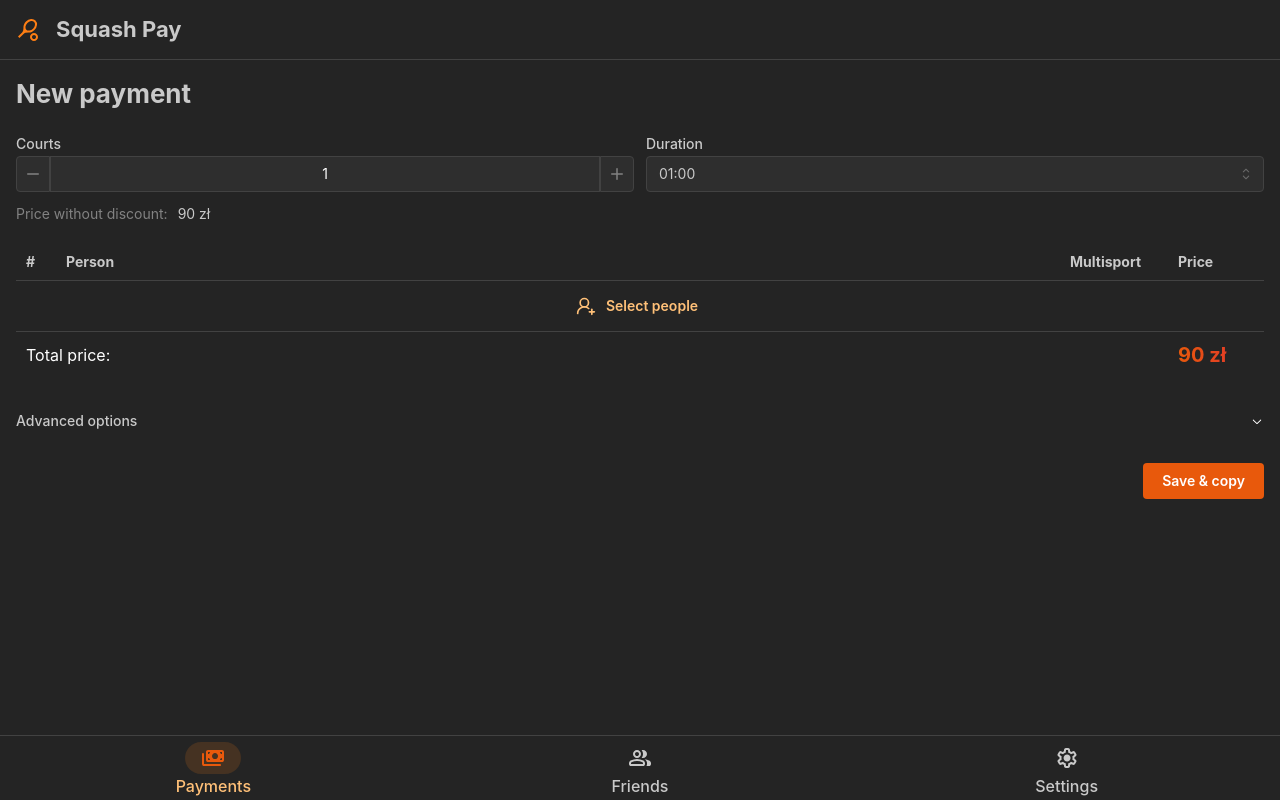
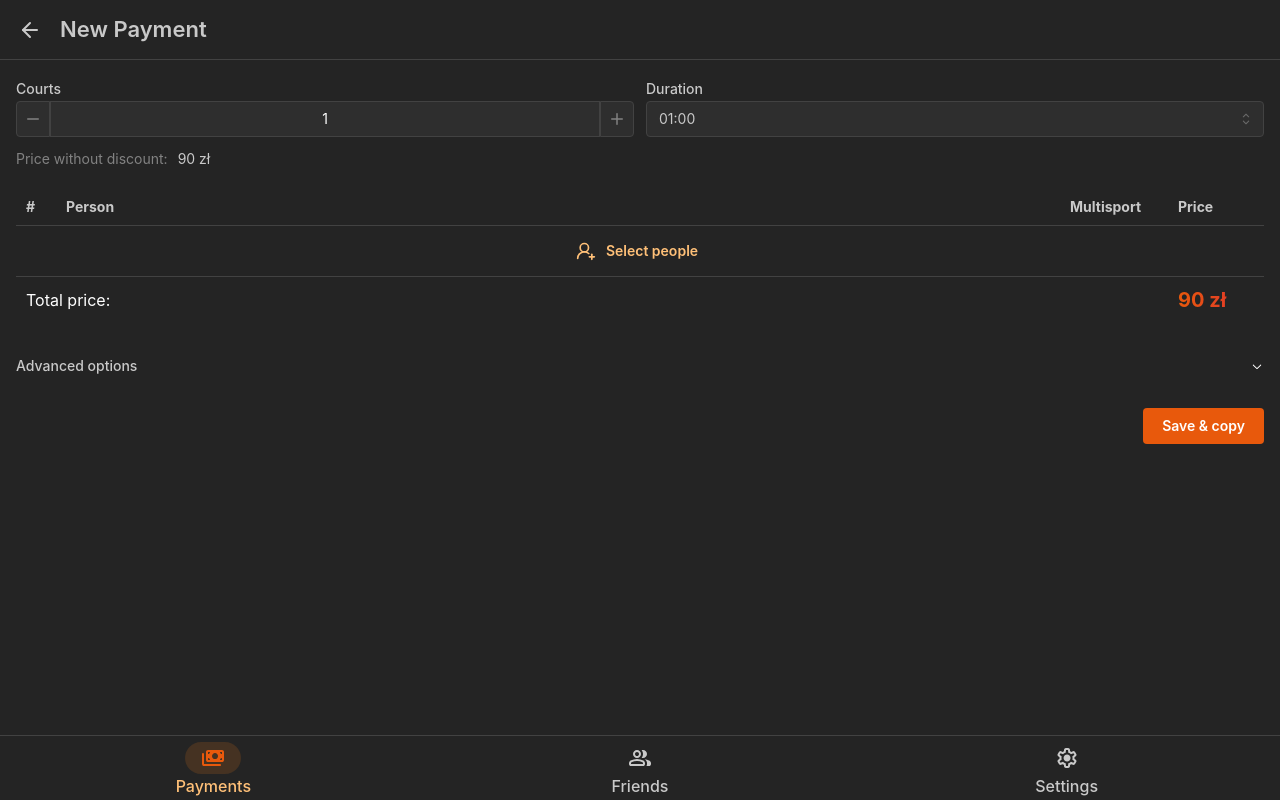
Before and after one commit to danyavol/squash-pay, a React (Vite) app: page /new in a window 1280 px wide. Built offline with nearby package versions, Linux system fonts and the light colour scheme.

Commit message:
feat: Topbar

```diff
--- a/src/App.tsx
+++ b/src/App.tsx
@@ -1,18 +1,13 @@
-import Logo from "./assets/squash-logo.svg?react";
-import { AppShell, Group, Title, useMantineTheme } from "@mantine/core";
+import { AppShell } from "@mantine/core";
 import { Outlet } from "react-router";
 import { NavigationBar } from "./components/NavigationBar/NavigationBar.tsx";
+import { TopBar } from "./components/TopBar/TopBar.tsx";
 
 function App() {
-  const theme = useMantineTheme();
-
   return (
     <AppShell header={{ height: 60 }} padding="md">
       <AppShell.Header>
-        <Group h="100%" px="md">
-          <Logo fill={theme.colors.orange[6]} />
-          <Title order={3}>Squash Pay</Title>
-        </Group>
+        <TopBar />
       </AppShell.Header>
       <AppShell.Footer>
         <NavigationBar />
--- /dev/null
+++ b/src/components/Logo/Logo.module.scss
@@ -0,0 +1,18 @@
+.icon {
+  color: var(--mantine-primary-color-filled);
+}
+
+.title {
+  color: var(--mantine-color-dark-9);
+  font-weight: 600;
+
+  span {
+    color: var(--mantine-primary-color-filled);
+  }
+}
+
+[data-mantine-color-scheme="dark"] {
+  .title {
+    color: var(--mantine-color-gray-0);
+  }
+}
--- /dev/null
+++ b/src/components/Logo/Logo.tsx
@@ -0,0 +1,14 @@
+import LogoIcon from "../../assets/squash-logo.svg?react";
+import { Group, Title } from "@mantine/core";
+import styles from "./Logo.module.scss";
+
+export const Logo = () => {
+  return (
+    <Group gap="xs">
+      <LogoIcon className={styles.icon} />
+      <Title order={3} className={styles.title}>
+        Squash<span>Pay</span>
+      </Title>
+    </Group>
+  );
+};
--- /dev/null
+++ b/src/components/TopBar/TopBar.tsx
@@ -0,0 +1,63 @@
+import { useLocation, type Location } from "react-router";
+import { type ReactElement, useMemo } from "react";
+import { Logo } from "../Logo/Logo.tsx";
+import { Group } from "@mantine/core";
+import { BackButton, PageTitle } from "./TopBarUtils.tsx";
+
+type ConfigItem = {
+  match: (location: Location) => boolean;
+  component: () => ReactElement;
+};
+
+const config: ConfigItem[] = [
+  {
+    match: (l) => l.pathname === "/",
+    component: () => <Logo />,
+  },
+  {
+    match: (l) => l.pathname === "/new",
+    component: () => (
+      <>
+        <BackButton />
+        <PageTitle>New Payment</PageTitle>
+      </>
+    ),
+  },
+  {
+    match: (l) => l.pathname === "/friends",
+    component: () => (
+      <>
+        <BackButton />
+        <PageTitle>My Friends</PageTitle>
+      </>
+    ),
+  },
+  {
+    match: (l) => l.pathname === "/settings",
+    component: () => (
+      <>
+        <BackButton />
+        <PageTitle>Settings</PageTitle>
+      </>
+    ),
+  },
+];
+
+const getDefaultTopBar = () => <>5</>;
+
+export const TopBar = () => {
+  const location = useLocation();
+
+  const topBar = useMemo(() => {
+    const item = config.find((item) => item.match(location));
+
+    if (item) return item.component();
+    else return getDefaultTopBar();
+  }, [location]);
+
+  return (
+    <Group h="100%" px="md">
+      {topBar}
+    </Group>
+  );
+};
--- /dev/null
+++ b/src/components/TopBar/TopBarUtils.tsx
@@ -0,0 +1,23 @@
+import { ActionIcon, Title } from "@mantine/core";
+import type { ReactNode } from "react";
+import { ArrowLeft } from "lucide-react";
+
+export const PageTitle = ({ children }: { children: ReactNode }) => {
+  return (
+    <Title order={3} fw={600}>
+      {children}
+    </Title>
+  );
+};
+
+export const BackButton = () => {
+  return (
+    <ActionIcon
+      variant="transparent"
+      color="--mantine-color-text"
+      onClick={() => history.back()}
+    >
+      <ArrowLeft />
+    </ActionIcon>
+  );
+};
--- a/src/pages/Friends/Friends.tsx
+++ b/src/pages/Friends/Friends.tsx
@@ -3,15 +3,7 @@ import {
   useFriendsStore,
 } from "../../state/friends-store.ts";
 import { useShallow } from "zustand/react/shallow";
-import {
-  ActionIcon,
-  Button,
-  Title,
-  Text,
-  Flex,
-  TextInput,
-  Menu,
-} from "@mantine/core";
+import { ActionIcon, Button, Text, Flex, TextInput, Menu } from "@mantine/core";
 import { Trash2, EllipsisVertical, Plus } from "lucide-react";
 import { useState } from "react";
 import styles from "./Friends.module.scss";
@@ -26,8 +18,6 @@ export const Friends = () => {
 
   return (
     <Flex direction="column" gap="md">
-      <Title order={2}>My friends:</Title>
-
       <Flex gap="sm">
         <TextInput
           className={styles.friendName}
--- a/src/pages/NewPayment/NewPayment.tsx
+++ b/src/pages/NewPayment/NewPayment.tsx
@@ -135,7 +135,6 @@ export const NewPayment = () => {
   return (
     <>
       <Flex direction="column" gap="lg" align="stretch">
-        <Title order={2}>New payment</Title>
         <Stack gap="sm">
           <Group gap="sm" grow align="start">
             <NumberIncrementor
--- a/src/pages/Settings.tsx
+++ b/src/pages/Settings.tsx
@@ -1,10 +1,9 @@
-import { Stack, Text } from "@mantine/core";
+import { Stack } from "@mantine/core";
 import { ColorSchemeSwitcher } from "../components/ColorSchemeSwitcher.tsx";
 
 export const Settings = () => {
   return (
     <Stack>
-      <Text>Settings Page</Text>
       <ColorSchemeSwitcher />
     </Stack>
   );
```
Also changed, not shown: src/assets/squash-logo.svg, src/components/TopBar/TopBar.module.scss (added).
